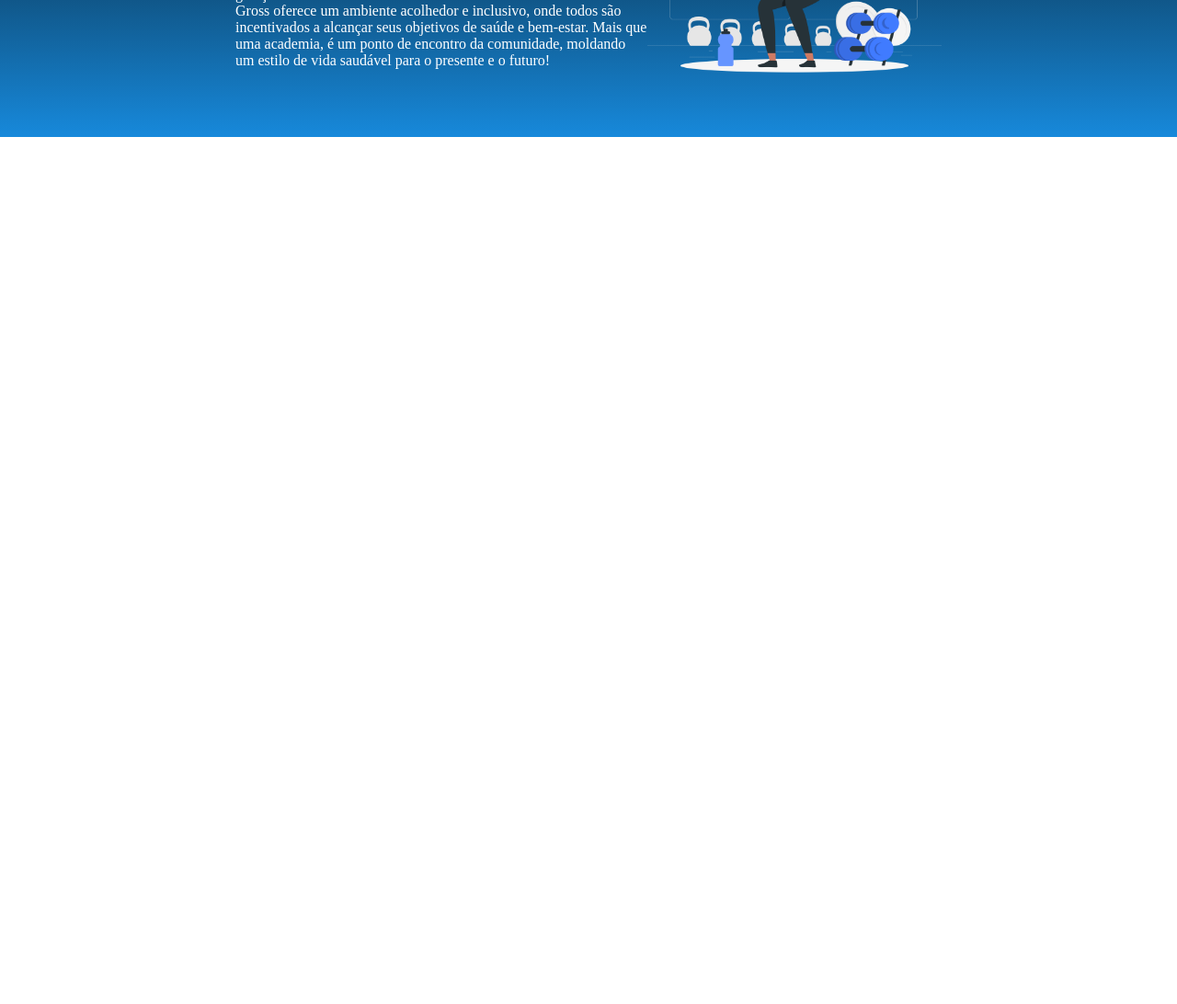
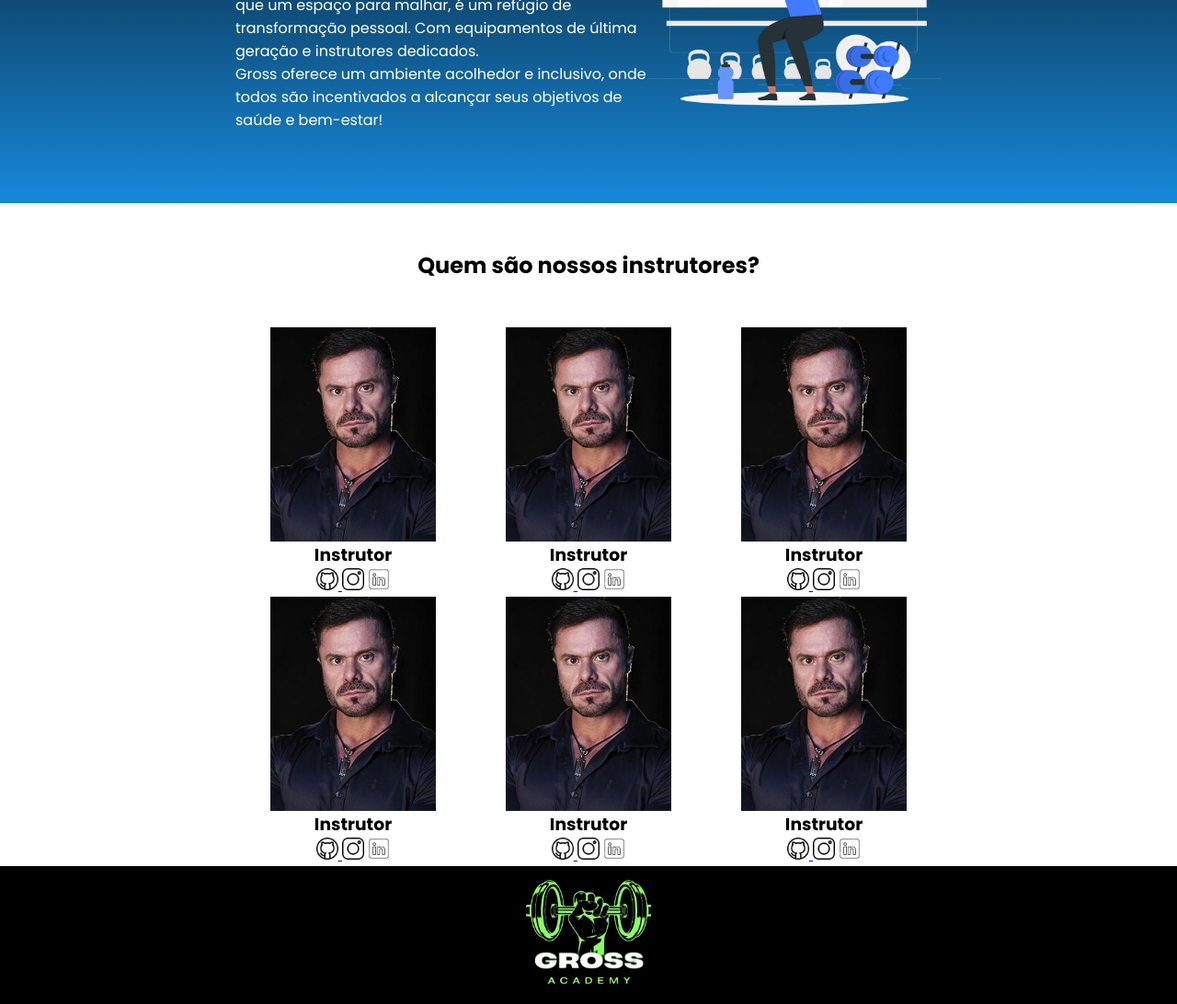
Before and after one commit to pedroeconti/sitealura, a plain HTML site: page index.html in a window 1280 px wide. Shown: the part 379-1471 px from the top of the page at 92% size. Before the commit the page ends 800 px from the top, so only its background shows below. Drawn offline with Linux system fonts and the light colour scheme.

Commit message:
Site - Fotos e links adicionados!

```diff
--- a/index.html
+++ b/index.html
@@ -1,11 +1,18 @@
 <html lang="en">
+
 <head>
   <meta charset="UTF-8">
   <meta http-equiv="X-UA-Compatible" content="IE=edge">
   <meta name="viewport" content="width=device-width, initial-scale=1.0">
   <title>Document</title>
   <link rel="stylesheet" href="style.css">
+  <link rel="preconnect" href="https://fonts.googleapis.com">
+  <link rel="preconnect" href="https://fonts.gstatic.com" crossorigin>
+  <link
+    href="https://fonts.googleapis.com/css2?family=Poppins:ital,wght@0,100;0,200;0,300;0,400;0,500;0,600;0,700;0,800;0,900;1,100;1,200;1,300;1,400;1,500;1,600;1,700;1,800;1,900&display=swap"
+    rel="stylesheet">
 </head>
+
 <body>
   <header class="cabecalho">
     <img class="cabecalho-imagem" src="logoacademiaSF.png" alt="logo da alura start">
@@ -19,11 +26,82 @@
   <section class="academia">
     <div class="academia-div">
       <h2 class="academia-titulo">Sobre a Academia</h2>
-            <p class="academia-texto-um">Em 2024, nasceu Gross, uma academia que vai além dos pesos e das esteiras. Aqui, encontramos mais do que um espaço para malhar, é um refúgio de transformação pessoal. Com equipamentos de última geração e instrutores dedicados.</p>
-            <p class="academia-texto-dois">Gross oferece um ambiente acolhedor e inclusivo, onde todos são incentivados a alcançar seus objetivos de saúde e bem-estar. Mais que uma academia, é um ponto de encontro da comunidade, moldando um estilo de vida saudável para o presente e o futuro!</p>
+      <p class="academia-texto-um">Em 2024, nasceu Gross, uma academia que vai além dos pesos e das esteiras. Aqui,
+        encontramos mais do que um espaço para malhar, é um refúgio de transformação pessoal. Com equipamentos de última
+        geração e instrutores dedicados.</p>
+      <p class="academia-texto-dois">Gross oferece um ambiente acolhedor e inclusivo, onde todos são incentivados a
+        alcançar seus objetivos de saúde e bem-estar!</p>
     </div>
     <img class="foto-titulo" src="instrutor.png" alt="Aluno se exercitando">
   </section>
+
+  <section class="Instrutores">
+    <h2 class="instrutores-titulo">Quem são nossos instrutores?</h2>
+    <div class="todos-instrutores">
+      <span></span>
+
+      <div class="instrutor-div">
+        <img class="foto-instrutor" src="renato-cariani.png" alt="Foto do instrutor.">
+        <h3 class="instrutor-nome">Instrutor</h3>
+        <a href="https://github.com/pedroeconti"><img class="instrutor-icone" src="github.png" alt="logo github"> </a>
+        <a href="https://www.instagram.com/renato_cariani/"><img class="instrutor-icone" src="instagram.png"
+            alt="logo instagram"></a>
+        <img class="instrutor-icone" src="linkedin.png" alt="logo linkedin">
+      </div>
+
+      <div class="instrutor-div">
+        <img class="foto-instrutor" src="renato-cariani.png" alt="Foto do instrutor.">
+        <h3 class="instrutor-nome">Instrutor</h3>
+        <a href="https://github.com/pedroeconti"><img class="instrutor-icone" src="github.png" alt="logo github"> </a>
+        <a href="https://www.instagram.com/renato_cariani/"><img class="instrutor-icone" src="instagram.png"
+            alt="logo instagram"></a>
+        <img class="instrutor-icone" src="linkedin.png" alt="logo linkedin">
+      </div>
+
+      <div class="instrutor-div">
+        <img class="foto-instrutor" src="renato-cariani.png" alt="Foto do instrutor.">
+        <h3 class="instrutor-nome">Instrutor</h3>
+        <a href="https://github.com/pedroeconti"><img class="instrutor-icone" src="github.png" alt="logo github"> </a>
+        <a href="https://www.instagram.com/renato_cariani/"><img class="instrutor-icone" src="instagram.png"
+            alt="logo instagram"></a>
+        <img class="instrutor-icone" src="linkedin.png" alt="logo linkedin">
+      </div>
+
+      <span></span>
+      <span></span>
+
+      <div class="instrutor-div">
+        <img class="foto-instrutor" src="renato-cariani.png" alt="Foto do instrutor.">
+        <h3 class="instrutor-nome">Instrutor</h3>
+        <a href="https://github.com/pedroeconti"><img class="instrutor-icone" src="github.png" alt="logo github"> </a>
+        <a href="https://www.instagram.com/renato_cariani/"><img class="instrutor-icone" src="instagram.png"
+            alt="logo instagram"></a>
+        <img class="instrutor-icone" src="linkedin.png" alt="logo linkedin">
+      </div>
+
+      <div class="instrutor-div">
+        <img class="foto-instrutor" src="renato-cariani.png" alt="Foto do instrutor.">
+        <h3 class="instrutor-nome">Instrutor</h3>
+        <a href="https://github.com/pedroeconti"><img class="instrutor-icone" src="github.png" alt="logo github"> </a>
+        <a href="https://www.instagram.com/renato_cariani/"><img class="instrutor-icone" src="instagram.png"
+            alt="logo instagram"></a>
+        <img class="instrutor-icone" src="linkedin.png" alt="logo linkedin">
+      </div>
+
+      <div class="instrutor-div">
+        <img class="foto-instrutor" src="renato-cariani.png" alt="Foto do instrutor.">
+        <h3 class="instrutor-nome">Instrutor</h3>
+        <a href="https://github.com/pedroeconti"><img class="instrutor-icone" src="github.png" alt="logo github"> </a>
+        <a href="https://www.instagram.com/renato_cariani/"><img class="instrutor-icone" src="instagram.png"
+            alt="logo instagram"></a>
+        <img class="instrutor-icone" src="linkedin.png" alt="logo linkedin">
+      </div>
+    </div>
+  </section>
+  <footer class="rodape">
+    <img class="foto-rodape" src="logoacademiaSF.png" alt="Logo academia">
+  </footer>
+
 </body>
 
 </html>
--- a/style.css
+++ b/style.css
@@ -1,6 +1,10 @@
 * {
   margin: 0;
   padding: 0;
+}
+
+body {
+  font-family: 'Poppins', sans-serif;
 }
 
 .cabecalho {
@@ -32,7 +36,7 @@
   display: flex;
   justify-content: center;
   align-items: center;
-  padding: 24px 0;
+  padding: 60px 0;
 }
 
 .academia-div {
@@ -42,3 +46,35 @@
 .academia-titulo {
   padding: 24px 0;
 }
+
+.foto-instrutor {
+  width: 180px;
+}
+
+.instrutor-icone {
+  width: 24px;
+}
+
+.instrutor-div {
+  text-align: center;
+}
+
+.instrutores-titulo {
+  text-align: center;
+  padding: 50px 0;
+}
+
+.todos-instrutores {
+  display: grid;
+  grid-template-columns: 20% 20% 20% 20% 20%;
+}
+
+.rodape {
+  background-color: black;
+  text-align: center;
+}
+
+.foto-rodape {
+  height: 120px;
+  padding: 15px 0;
+}
```
Also changed, not shown: github.png (added), instagram.png (added), linkedin.png (added), renato-cariani.png (added). Lines whose indentation alone changed are shown as unchanged.
